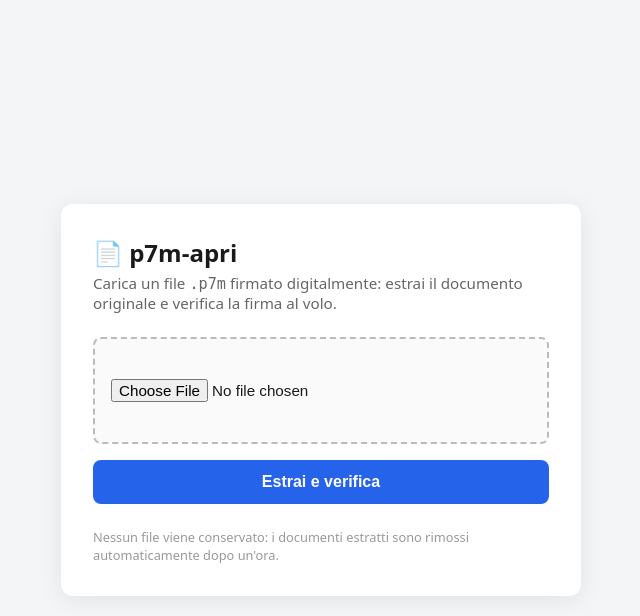
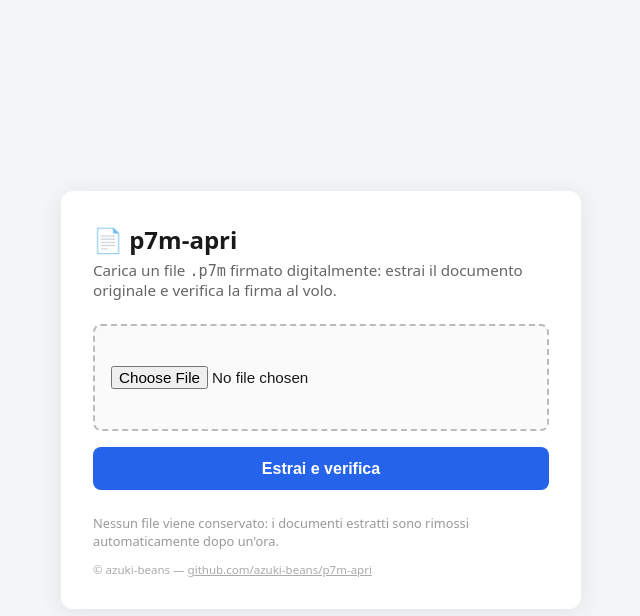
Before and after one commit to azuki-beans/p7m-apri, a Django app: template converter/templates/converter/index.html in a window 1280 px wide. Shown: the top 616 px of the page, without its empty margins (319-959 px from the left). Run offline with Django 5.2, Linux system fonts and the light colour scheme; the template is opened without the code that fills it, so the values that code supplies are empty.

Commit message:
Adding screenshot and better docs

```diff
--- a/converter/templates/converter/index.html
+++ b/converter/templates/converter/index.html
@@ -37,6 +37,8 @@
         .htmx-request .indicator { display: block; }
         .htmx-request button { opacity: .6; pointer-events: none; }
         footer { margin-top: 1.5rem; font-size: .8rem; color: #999; }
+        .copyright { margin: .75rem 0 0; font-size: .72rem; color: #aaa; }
+        .copyright a { color: #aaa; text-decoration: underline; }
         a { color: #2563eb; }
     </style>
 </head>
@@ -62,6 +64,9 @@
         <footer>
             Nessun file viene conservato: i documenti estratti sono rimossi
             automaticamente dopo un'ora.
+            <p class="copyright">© azuki-beans —
+                <a href="https://github.com/azuki-beans/p7m-apri">github.com/azuki-beans/p7m-apri</a>
+            </p>
         </footer>
     </main>
 </body>
```
Also changed, not shown: README.md, 2 other files.
